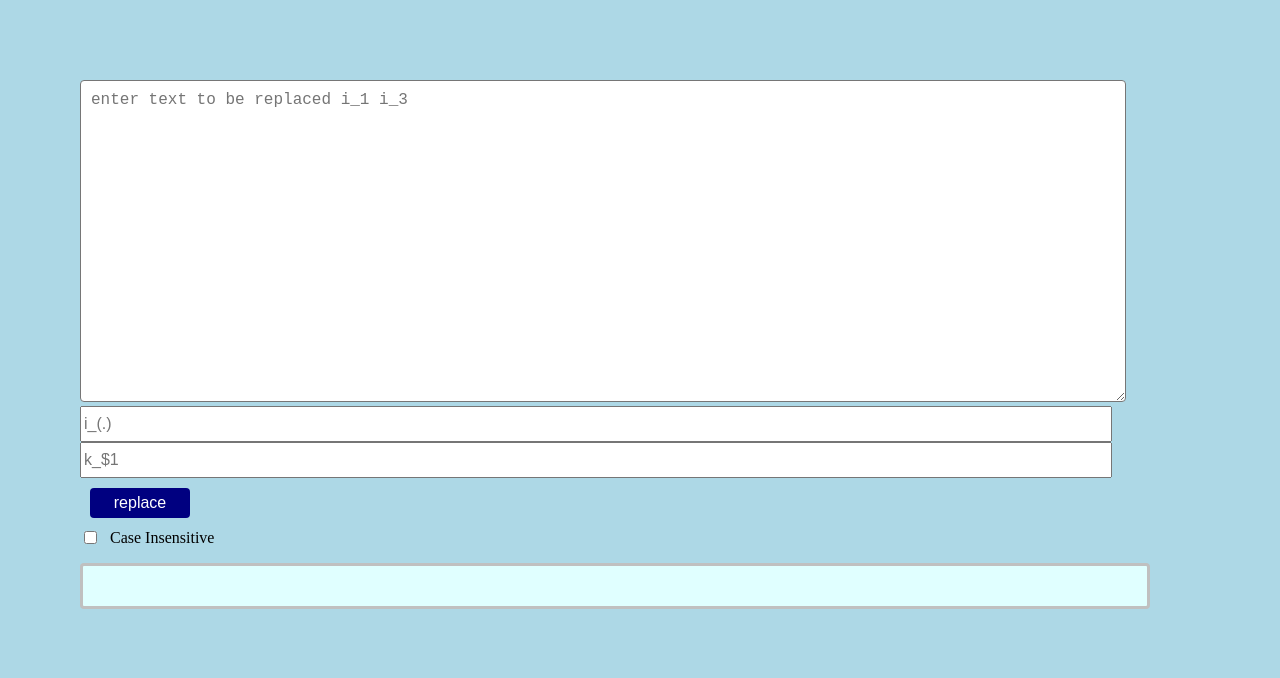
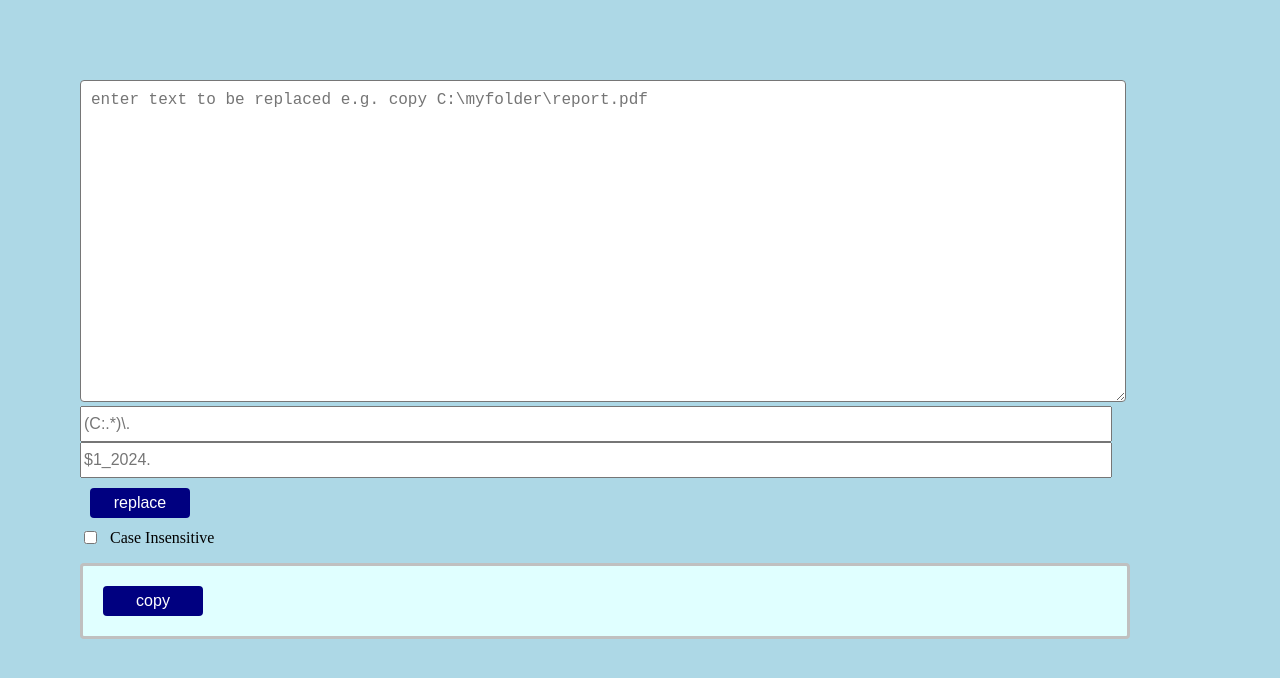
Before and after one commit to himitsuconfidential/todo, a plain HTML site: page regex.html in a window 1280 px wide. Drawn offline with Linux system fonts and the light colour scheme.

Commit message:
feat. highlight, copy

```diff
--- a/regex.html
+++ b/regex.html
@@ -21,7 +21,7 @@
             border-width: 3px;
             border-color: silver;
             background-color: lightcyan;
-            padding: 20px;
+            padding: 10px;
             border-radius: 4px;
             width: 80vw;
         }
@@ -68,7 +68,9 @@
             margin-left: 10px;
             font-size: 16px;
         }
-
+        span{
+            background-color: yellow;
+        }
     </style>
     <script type="text/javascript">
 
@@ -77,24 +79,31 @@
         var text = document.getElementById("text").value;
         var regexInput = document.getElementById("regexInput").value;
         var regexOutput = document.getElementById("regexOutput").value;
-        document.getElementById("demo0").innerText = '';
-        document.getElementById("demo1").innerHTML = "<pre>" + text.replace(new RegExp(regexInput, flag),regexOutput) + "</pre>";
+        document.getElementById("output").innerHTML = "<pre>" + text.replace(new RegExp(regexInput, flag),`<span>${regexOutput}</span>`) + "</pre>";
     }
-
+    function copy(){
+        var text = document.getElementById("output").innerText;
+        navigator.clipboard.writeText(text).then(() => {
+            alert("copied to clipboard!")});
+    }
     </script>
 </head>
 <body>
 
-    <textarea id="text" rows = "5" placeholder="enter text to be replaced i_1 i_3" onchange="browser_replace()"></textarea><br>
-    <input id="regexInput" placeholder="i_(.)" onchange="browser_replace()"><br>
-    <input id="regexOutput" placeholder="k_$1" onchange="browser_replace()"><br>
+    <textarea id="text" rows = "5" placeholder="enter text to be replaced e.g. copy C:\myfolder\report.pdf" onchange="browser_replace()"></textarea><br>
+    <input id="regexInput" placeholder="(C:.*)\." onchange="browser_replace()"><br>
+    <input id="regexOutput" placeholder="$1_2024." onchange="browser_replace()"><br>
     <button onclick = 'browser_replace()' id = 'btn1' >replace</button>
     <div class="checkbox-container">
         <input type="checkbox" id="case" onchange="browser_replace()">
         <label for="case">Case Insensitive</label>
     </div>
     <div class = 'container'>
-        <div><p><span id="demo0"></span><b id="demo1"></b></p>
+        <div>
+            <p>
+                <button id="copy" onclick="copy()">copy</button>
+                <b id="output"></b>
+            </p>
         </div>
     </div>
 
```
